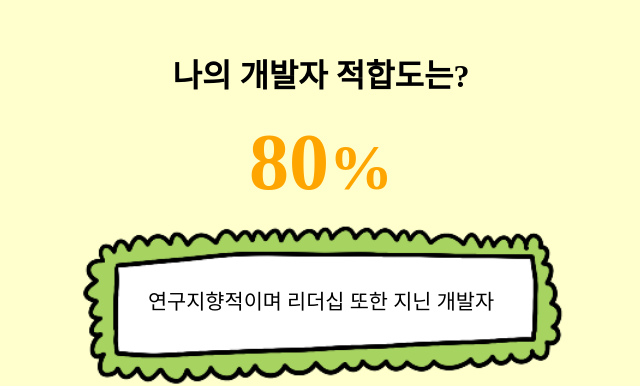
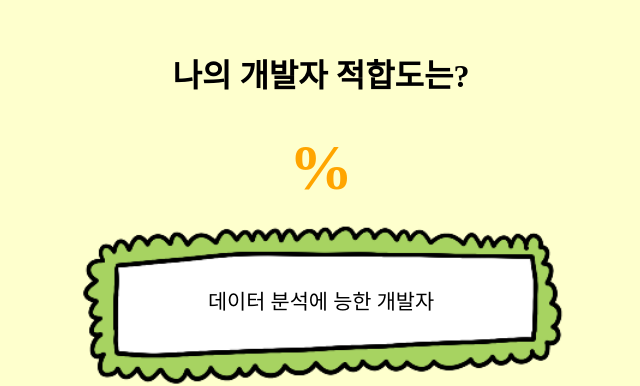
Before and after one commit to kimitt/Doosimi-Test, a React (Create React App) app: page /result in a window 1280 px wide. Shown: the top 386 px of the page, without its empty margins (319-959 px from the left). Built offline with nearby package versions, Linux system fonts and the light colour scheme; a web font is replaced by a local one.

Commit message:
fix: 타이틀 수정

```diff
--- a/src/components/ResultScore.js
+++ b/src/components/ResultScore.js
@@ -45,7 +45,7 @@ const ResultScore = ({ resultType }) => {
             color: 'orange',
           }}
         >
-          80
+          {scoreResult}
           <span
             style={{
               fontSize: '4rem',
--- a/src/components/ResultType.js
+++ b/src/components/ResultType.js
@@ -7,14 +7,14 @@ import titleImg from '../assets/result-title.png';
 const ResultType = ({ resultType }) => {
   const resultMsg = {
     0: {
-      title: 'HW와 SW를 모두 아우르며 데이터 분석에 능한 개발자',
+      title: '데이터 분석에 능한 개발자',
       content:
         '현실적이고 신중하며 성실한 성격을 가진 당신!!\n\n' +
         '정해진 원칙과 계획에 따라\n 분명하고, 체계적으로 일하기를 좋아하는군요.\n\n' +
         '그래서 기계를 조작하거나, \n계산적인 능력을 발휘하는데 흥미가 있겠네요!',
     },
     1: {
-      title: '원활한 협업을 이끌면서 창의적인 생각을 지닌 개발자',
+      title: '협업을 즐기며 창의적인 생각을 지닌 개발자',
       content:
         '창조적이고 변화를 선호하면서도 타인에 대한 이해심이 많은 당신!!\n\n' +
         '새로운 아이디어를 생각하고\n 타인을 위한 사회적 서비스를 제공하는 일을 좋아하는군요.\n\n' +
@@ -56,7 +56,7 @@ const ResultType = ({ resultType }) => {
   let resultImg;
 
   // test
-  resultType = 'c';
+  //resultType = 'c';
 
   switch (resultType) {
     case 'a':
@@ -73,7 +73,7 @@ const ResultType = ({ resultType }) => {
       break;
   }
   // test
-  // num = 2;
+  num = 0;
 
   let title = resultMsg[num].title;
   let content = resultMsg[num].content;
```
